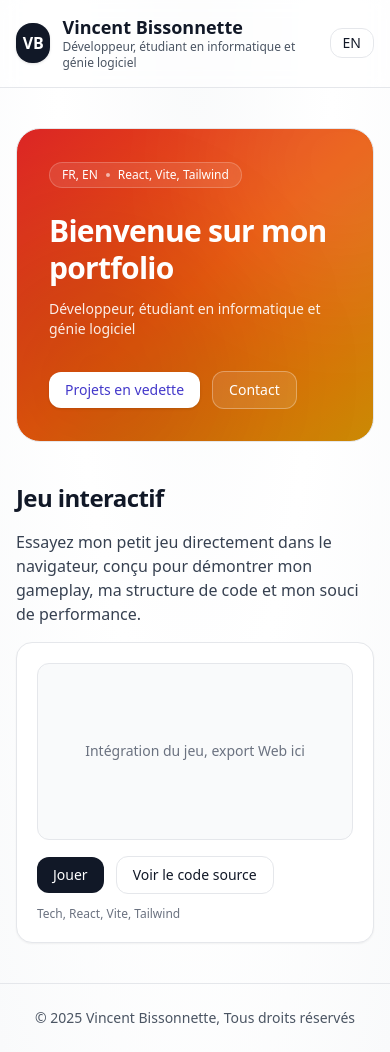
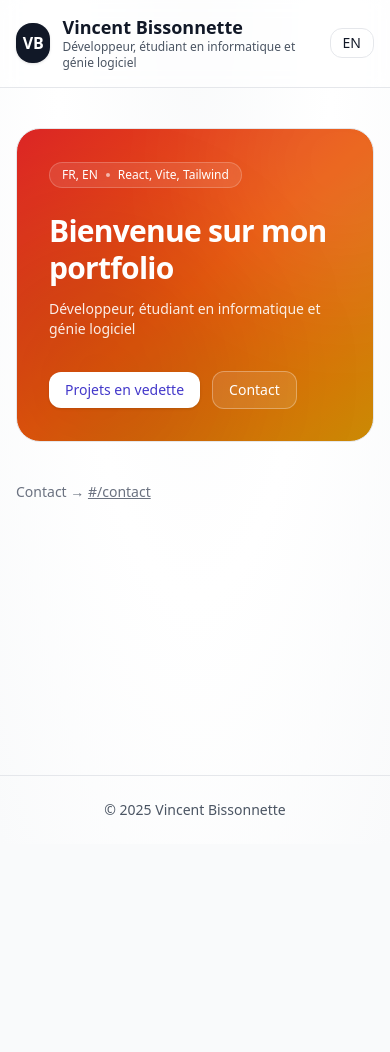
Before and after one commit to VincentBissonnette99/portfolio, a React (Vite) app in the folder portfolio-react/: page / in a window 390 px wide. After the commit the page ends 844 px from the top, so only its background shows below. Built offline with nearby package versions, Linux system fonts and the light colour scheme.

Commit message:
Ajout page contact

```diff
--- a/portfolio-react/src/App.jsx
+++ b/portfolio-react/src/App.jsx
@@ -1,61 +1,54 @@
-import React, { useEffect } from "react";
+import React, { useEffect, useSyncExternalStore } from "react";
 import Header from "./components/Header.jsx";
 import Hero from "./components/Hero.jsx";
 import { useLanguage } from "./i18n/LanguageContext";
+import Contact from "./pages/Contact.jsx";
+
+function useHash() {
+  const subscribe = (cb) => {
+    window.addEventListener("hashchange", cb);
+    return () => window.removeEventListener("hashchange", cb);
+  };
+  const getSnapshot = () => window.location.hash || "";
+  return useSyncExternalStore(subscribe, getSnapshot, () => "");
+}
+
+function HomeBody({ t }) {
+  return (
+    <>
+      <Hero />
+      {/* Tu peux garder ta section jeu interactif ici si tu veux */}
+      <section id="contact" className="space-y-2">
+        {/* Cette ancre peut rester, mais le vrai contact est sur la page dédiée */}
+        <p className="text-sm text-gray-500">
+          {t("nav_contact")} →{" "}
+          <a className="underline" href="#/contact">
+            #/contact
+          </a>
+        </p>
+      </section>
+    </>
+  );
+}
 
 export default function App() {
   const { t, lang } = useLanguage();
+  const hash = useHash();
 
   useEffect(() => {
     document.title = "Portfolio, Vincent Bissonnette";
-  }, [lang]);
+  }, [lang, hash]);
+
+  const isContact = hash.startsWith("#/contact");
 
   return (
     <div className="min-h-screen flex flex-col bg-[radial-gradient(ellipse_at_top,_var(--tw-gradient-stops))] from-gray-50 via-white to-gray-50">
       <Header />
-
       <main className="mx-auto w-full max-w-6xl px-4 sm:px-6 lg:px-8 py-10 space-y-10">
-        <Hero />
-
-        {/* Section jeu interactif */}
-        <section id="game" className="space-y-4">
-          <h2 className="text-2xl sm:text-3xl font-semibold tracking-tight">
-            {t("interactive_game_title")}
-          </h2>
-          <p className="text-gray-700">{t("interactive_game_desc")}</p>
-
-          {/* Zone d’intégration du jeu, remplace l’iframe par ton export Web si besoin */}
-          <div className="rounded-2xl border bg-white p-5 shadow-sm">
-            {/* Exemple d’iframe, remplace src par l’URL de ton export Web */}
-            <div className="aspect-video w-full rounded-xl border bg-gray-50 grid place-items-center">
-              <span className="text-sm text-gray-500">
-                {t("interactive_game_placeholder")}
-              </span>
-            </div>
-
-            <div className="mt-4 flex flex-wrap items-center gap-3">
-              <a
-                href="#"
-                className="rounded-xl bg-gray-900 px-4 py-2 text-sm font-medium text-white hover:opacity-90 transition"
-              >
-                {t("play_game")}
-              </a>
-              <a
-                href="#"
-                className="rounded-xl border px-4 py-2 text-sm hover:bg-gray-50 transition"
-              >
-                {t("view_source")}
-              </a>
-              <span className="text-xs text-gray-500">
-                {t("game_tech_stack")}
-              </span>
-            </div>
-          </div>
-        </section>
+        {isContact ? <Contact /> : <HomeBody t={t} />}
       </main>
-
       <footer className="mt-auto border-t py-6 text-center text-sm text-gray-600">
-        © {new Date().getFullYear()} Vincent Bissonnette, {t("footer_copyright")}
+        © {new Date().getFullYear()} Vincent Bissonnette
       </footer>
     </div>
   );
--- a/portfolio-react/src/components/Header.jsx
+++ b/portfolio-react/src/components/Header.jsx
@@ -13,14 +13,24 @@ export default function Header() {
             VB
           </div>
           <div>
-            <h1 className="text-lg sm:text-xl font-semibold leading-tight">Vincent Bissonnette</h1>
-            <p className="text-xs sm:text-sm text-gray-600">{t("hero_subtitle")}</p>
+            <h1 className="text-lg sm:text-xl font-semibold leading-tight">
+              Vincent Bissonnette
+            </h1>
+            <p className="text-xs sm:text-sm text-gray-600">
+              {t("hero_subtitle")}
+            </p>
           </div>
         </div>
         <nav className="hidden sm:flex gap-6 text-sm">
-          <a href="#projects" className="hover:text-gray-900 text-gray-600">{t("nav_projects")}</a>
-          <a href="#cv" className="hover:text-gray-900 text-gray-600">{t("nav_cv")}</a>
-          <a href="#contact" className="hover:text-gray-900 text-gray-600">{t("nav_contact")}</a>
+          <a href="#projects" className="hover:text-gray-900 text-gray-600">
+            {t("nav_projects")}
+          </a>
+          <a href="#cv" className="hover:text-gray-900 text-gray-600">
+            {t("nav_cv")}
+          </a>
+          <a href="#/contact" className="hover:text-gray-900 text-gray-600">
+            {t("nav_contact")}
+          </a>
         </nav>
         <LanguageToggle />
       </div>
--- a/portfolio-react/src/components/LanguageToggle.jsx
+++ b/portfolio-react/src/components/LanguageToggle.jsx
@@ -10,7 +10,11 @@ export default function LanguageToggle() {
     <button
       onClick={toggle}
       className="rounded-xl border px-3 py-1 text-sm hover:bg-gray-50"
-      aria-label={lang === "fr" ? "Switch language to English" : "Changer la langue en français"}
+      aria-label={
+        lang === "fr"
+          ? "Switch language to English"
+          : "Changer la langue en français"
+      }
       title={lang === "fr" ? t("lang_en") : t("lang_fr")}
     >
       {lang === "fr" ? "EN" : "FR"}
--- a/portfolio-react/src/components/ProjectCard.jsx
+++ b/portfolio-react/src/components/ProjectCard.jsx
@@ -1,7 +1,12 @@
 import React from "react";
 import { useLanguage } from "../i18n/LanguageContext";
 
-export default function ProjectCard({ title, description, tags = [], link = "#" }) {
+export default function ProjectCard({
+  title,
+  description,
+  tags = [],
+  link = "#",
+}) {
   const { t } = useLanguage();
   return (
     <article className="group rounded-2xl border bg-white p-5 shadow-sm hover:shadow-md transition relative">
@@ -25,7 +30,12 @@ export default function ProjectCard({ title, description, tags = [], link = "#"
         >
           {t("view_project")}
           <svg viewBox="0 0 24 24" className="h-4 w-4">
-            <path d="M7 17L17 7M17 7H9M17 7v8" fill="none" stroke="currentColor" strokeWidth="2" />
+            <path
+              d="M7 17L17 7M17 7H9M17 7v8"
+              fill="none"
+              stroke="currentColor"
+              strokeWidth="2"
+            />
           </svg>
         </a>
       </div>
--- a/portfolio-react/src/i18n/translations.js
+++ b/portfolio-react/src/i18n/translations.js
@@ -26,6 +26,15 @@ export const translations = {
     badge_stack: "React, Vite, Tailwind",
     lang_fr: "Français",
     lang_en: "English",
+
+    // Contact
+    contact_page_title: "Contact",
+    contact_intro: "Tu peux me joindre ici. Mes profils publics sont aussi disponibles.",
+    contact_email_label: "Courriel",
+    contact_linkedin_label: "LinkedIn",
+    contact_github_label: "GitHub",
+    contact_linkedin_url: "https://www.linkedin.com/in/vincentbissonnette2899",
+    contact_github_url: "https://github.com/VincentBissonnette99",
   },
 
   en: {
@@ -52,5 +61,13 @@ export const translations = {
     badge_stack: "React, Vite, Tailwind",
     lang_fr: "Français",
     lang_en: "English",
+
+    contact_page_title: "Contact",
+    contact_intro: "You can reach me here. My public profiles are also available.",
+    contact_email_label: "Email",
+    contact_linkedin_label: "LinkedIn",
+    contact_github_label: "GitHub",
+    contact_linkedin_url: "https://www.linkedin.com/in/vincentbissonnette2899",
+    contact_github_url: "https://github.com/VincentBissonnette99",
   },
 };
--- /dev/null
+++ b/portfolio-react/src/pages/Contact.jsx
@@ -0,0 +1,49 @@
+import React from "react";
+import { useLanguage } from "../i18n/LanguageContext";
+
+function Row({ label, children, href }) {
+  const content = (
+    <div className="flex items-center justify-between gap-4 p-4 rounded-xl border bg-white hover:shadow transition">
+      <span className="text-sm text-gray-600">{label}</span>
+      <span className="text-sm font-medium">{children}</span>
+    </div>
+  );
+  return href ? (
+    <a href={href} target="_blank" rel="noreferrer" className="block">
+      {content}
+    </a>
+  ) : (
+    content
+  );
+}
+
+export default function Contact() {
+  const { t } = useLanguage();
+
+  const email = t("contact_email");
+  const linkedin = t("contact_linkedin_url");
+  const github = t("contact_github_url");
+
+  return (
+    <div className="mx-auto w-full max-w-3xl px-4 sm:px-6 lg:px-8 py-10 space-y-6">
+      <h2 className="text-3xl font-semibold tracking-tight">
+        {t("contact_page_title")}
+      </h2>
+      <p className="text-gray-700">{t("contact_intro")}</p>
+
+      <div className="grid gap-4">
+        <Row label={t("contact_email_label")}>
+          <a className="underline" href={`mailto:${email}`}>
+            {email}
+          </a>
+        </Row>
+        <Row label={t("contact_linkedin_label")} href={linkedin}>
+          {linkedin.replace(/^https?:\/\//, "")}
+        </Row>
+        <Row label={t("contact_github_label")} href={github}>
+          {github.replace(/^https?:\/\//, "")}
+        </Row>
+      </div>
+    </div>
+  );
+}
```
Also changed, not shown: portfolio-react/src/i18n/LanguageContext.jsx (+12 -2 lines), portfolio-react/src/components/Hero.jsx (line endings or trailing spaces), portfolio-react/src/main.jsx (line endings or trailing spaces).
